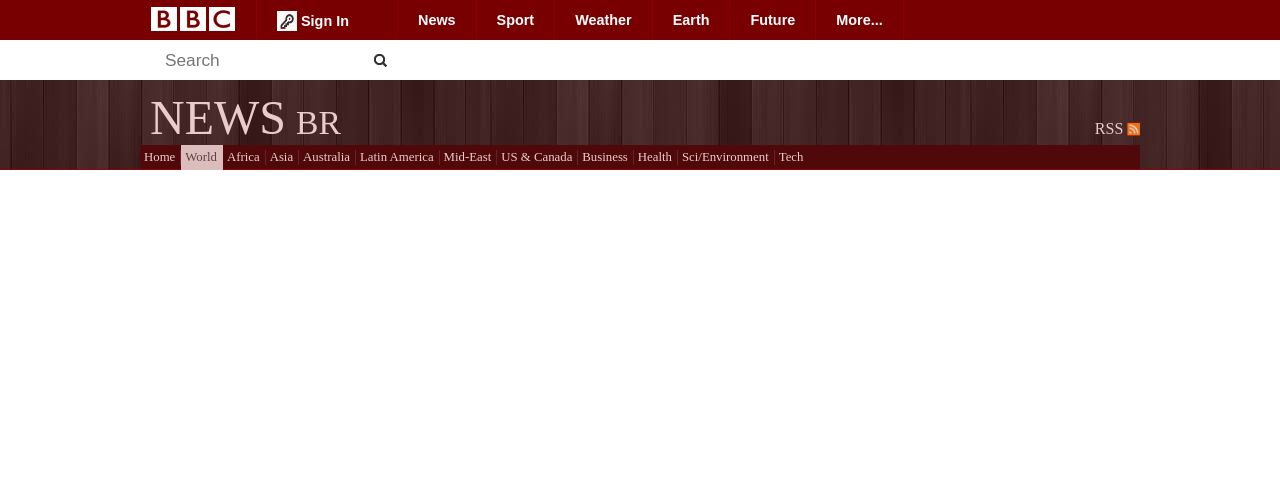
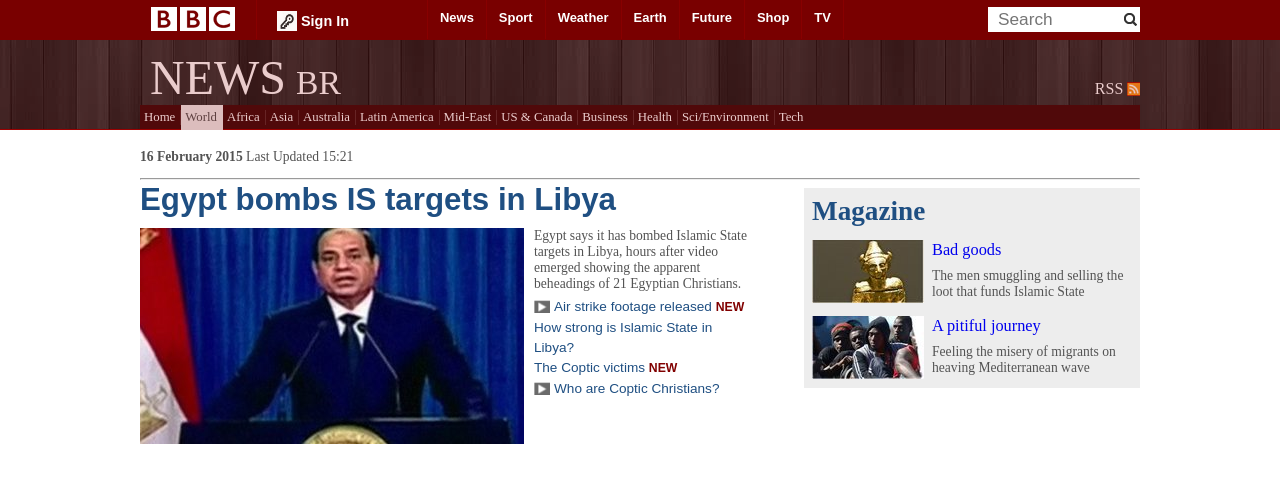
Before and after one commit to gustavo7lagoas/webDevExperiment, a plain HTML site: page 02-CSS/bbcClone.html in a window 1280 px wide. Drawn offline with Linux system fonts and the light colour scheme.

Commit message:
adds magazine columns

```diff
--- a/02-CSS/bbcClone.html
+++ b/02-CSS/bbcClone.html
@@ -35,14 +35,14 @@
 
     #signindiv {
         border-right:1px solid #880000;
-        width:100px;
+        width:130px;
         float:left;
         padding:6px 20px 10px 20px;
 
     }
 
     #signindiv img {
-        /* Neither margin nor padding here the author choose relative position */
+        /* neither margin nor padding here the author choose relative position */
         position:relative;
         top:5px;
     }
@@ -60,17 +60,19 @@
         list-style:none;
         border-right:1px solid #880000;
         height:100%;
-        padding:12px 20px 12px 20px;
+        font-size:0.9em;
+        padding:10px 12px 14px 12px;
         float:left;
     }
 
     #searchdiv {
-        float:left;
         padding:7px 0 7px 15px;
+        float:right;
     }
 
     #searchdiv input {
-        height:24px;
+        height:23px;
+        width:140px;
         padding-left:10px;
         border:none; /* it is none, not 0 */
         font-size:1.2em;
@@ -102,7 +104,7 @@
 
     #backimg {
         opacity:0.8;
-        filter: alpha(opacity=60); /* For IE8 and earlier */
+        filter: alpha(opacity=60); /* for ie8 and earlier */
         background-image:url("images/background.jpg");
     }
 
@@ -127,7 +129,7 @@
     }
 
     #sections {
-        background-color:#3E0C0D;
+        background-color:#3e0c0d;
     }
 
     #sections ul {
@@ -146,13 +148,13 @@
     #sections p {
         margin: 0;
         padding-top: 0;
-        border-right:1px solid #5B2D2F;
+        border-right:1px solid #5b2d2f;
         padding-left: 4px;
         padding-right: 5px;
     }
 
     .selected {
-        background-color: #EDEDED;
+        background-color: #ededed;
         color: #505050;
         height: 20px;
         position: relative;
@@ -164,6 +166,133 @@
     .selected p {
         border-right-color: transparent !important;
     }
+
+    #content {
+        width:100%;
+        font-size:0.85em;
+        color:#535353;
+    }
+
+    .date {
+        font-weight:bold;
+    }
+
+    #content hr {
+        margin-top:2px;
+        margin-bottom:2px;
+        color:#1f527b;
+    }
+
+    #content h1 {
+        color:#1f4f82;
+        font-size:2.3em;
+        margin: 0;
+        font-family: arial, helmet, freesans, sans-serif;
+    }
+
+    .headlineimage {
+        float:left;
+        padding-top:10px;
+    }
+
+    .newsitem {
+        position:relative;
+        width:220px;
+        left:10px;
+        top:10px;
+        float:left;
+    }
+
+    .newsitem p {
+        margin:0;
+        padding-bottom:5px;
+    }
+
+    .newsitem a {
+        color:#1F4F82;
+        text-decoration:none;
+        font-family: arial, helmet, freesans, sans-serif;
+    }
+
+    .newsitem a:hover {
+        text-decoration:underline;
+    }
+
+    .video {
+        background-image:url("images/triangle.png");
+        background-size: 16px 13px;
+        background-repeat:no-repeat;
+        background-position:left center;
+        padding-left:20px;
+    }
+
+    .links {
+        line-height:1.5;
+    }
+
+    .new {
+        color:#810000;
+        font-weight:bold;
+        font-size:0.9em;
+    }
+
+    .graybox {
+        float:right;
+        background-color:#EDEDED;
+        width: 336px;
+        position:relative;
+        top:-30px;
+        height:200px;
+    }
+
+    .features-header {
+        color: #1F4F82;
+        margin: 0;
+        padding: 8px;
+        font-size:2em;
+    }
+
+    .features-header a {
+        text-decoration:none;
+    }
+
+    .features-header a:hover {
+        text-decoration:underline;
+    }
+
+    .feature-header {
+        list-style:none;
+        margin: 0;
+        padding:5px 8px 5px 8px;
+        height:15px;
+    }
+
+    .feature-header li {
+        list-style:none;
+        color: #1F4F82;
+        padding-bottom:8px;
+    }
+
+    .feature-header img {
+        float:left;
+        padding-right: 8px;
+    }
+
+    .feature-header a {
+        text-decoration:none;
+        font-size:1.2em;
+    }
+
+    .feature-header a:hover {
+        text-decoration:underline;
+    }
+
+    .feature-header p {
+        margin: 8px 0 8px 0;
+        color:#535353;
+
+    }
+
 </style>
 
 </head>
@@ -186,7 +315,8 @@
                         <li>Weather</li>
                         <li>Earth</li>
                         <li>Future</li>
-                        <li>More...</li>
+                        <li>Shop</li>
+                        <li>TV</li>
                     </ul>
                 </div>
                 <div id="searchdiv">
@@ -197,7 +327,7 @@
             </div>
         </div>
 
-            <div class="break"></div>
+        <div class="break"></div>
 
         <div id="newsbar">
             <div id="backimg">
@@ -234,6 +364,57 @@
 
         </div>
 
+        <div class="break"></div>
+
+        <div id="content">
+
+            <div class="fixedwidth">
+                <p><span class="date">16 February 2015</span> Last Updated 15:21</p>
+                <hr>
+                <h1>Egypt bombs IS targets in Libya</h1>
+                <img class="headlineimage" src="images/headlineimage.jpg" />
+                <div class="newsitem">
+                    <p>Egypt says it has bombed Islamic State targets in Libya,
+                hours after video emerged showing the apparent beheadings of
+                21 Egyptian Christians.</p>
+
+                <p class="links"><a class="video" href="#">Air strike footage released <span class="new">NEW</span></a></br>
+                    <a href="#">How strong is Islamic State in Libya?</a></br>
+                    <a href="#">The Coptic victims <span class="new">NEW</span></a></br>
+                    <a class="video" href="#">Who are Coptic Christians?</a></p>
+
+                </div>
+
+                <div class="graybox">
+                    <h2 class="features-header">
+                        <a ref="#">Magazine</a>
+                    </h2>
+                    <ul class="feature-header">
+                        <li>
+                            <a href="#">
+                                <img src="images/goldstatue.jpg">
+                                Bad goods
+                            </a>
+                            <p>
+                                The men smuggling and selling the loot that funds Islamic State
+                            </p>
+                        </li>
+                        <li>
+                            <a href="#">
+                                <img src="images/survivors.jpg">
+                                A pitiful journey
+                            </a>
+                            <p>
+                                Feeling the misery of migrants on heaving Mediterranean wave
+                            </p>
+                        </li>
+                    </ul>
+                </div>
+
+            </div>
+
+        </div>
+
     </div>
 
 </body>
```
Also changed, not shown: 02-CSS/images/goldstatue.jpg (added), 02-CSS/images/headlineimage.jpg (added), 02-CSS/images/survivors.jpg (added), 02-CSS/images/triangle.png (added).
